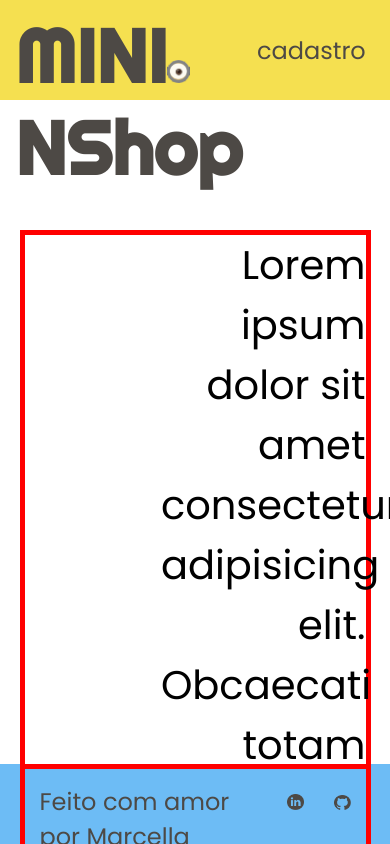
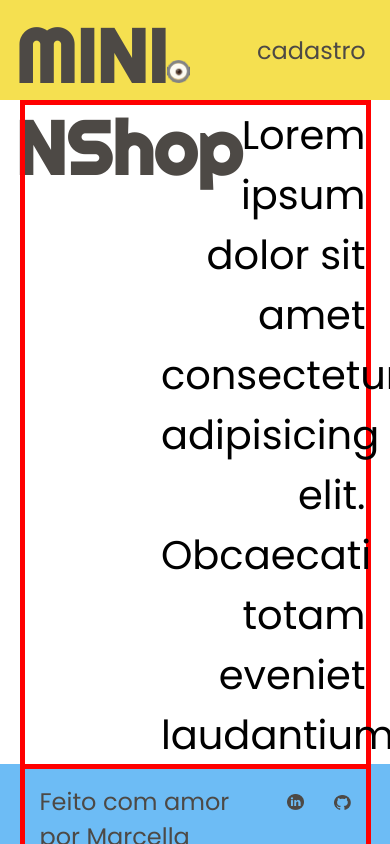
Before and after one commit to justo-marcella/MinionMarket, a React (Create React App) app: page / in a window 390 px wide. Shown: the top 844 px of the page. Built offline with nearby package versions, Linux system fonts and the light colour scheme.

Commit message:
Ajuste de responsividade

```diff
--- a/src/App.css
+++ b/src/App.css
@@ -15,6 +15,7 @@
 }
 
 .App {
-  display: grid;
-  grid-auto-rows: 1fr 8fr 1fr;
+  display: flex;
+  flex-direction: column;
+
 }
```
